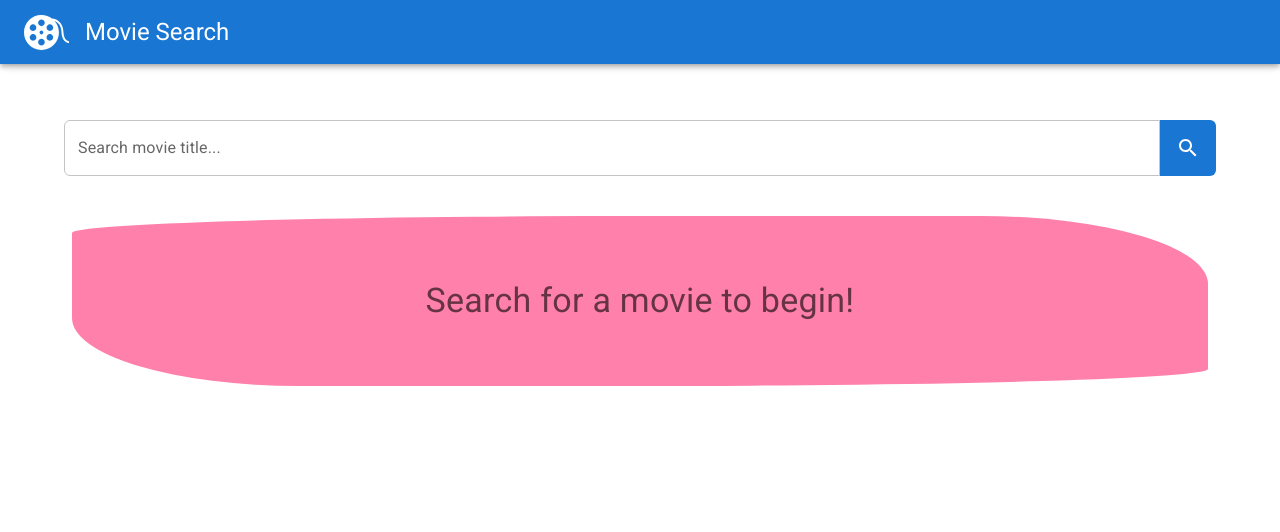
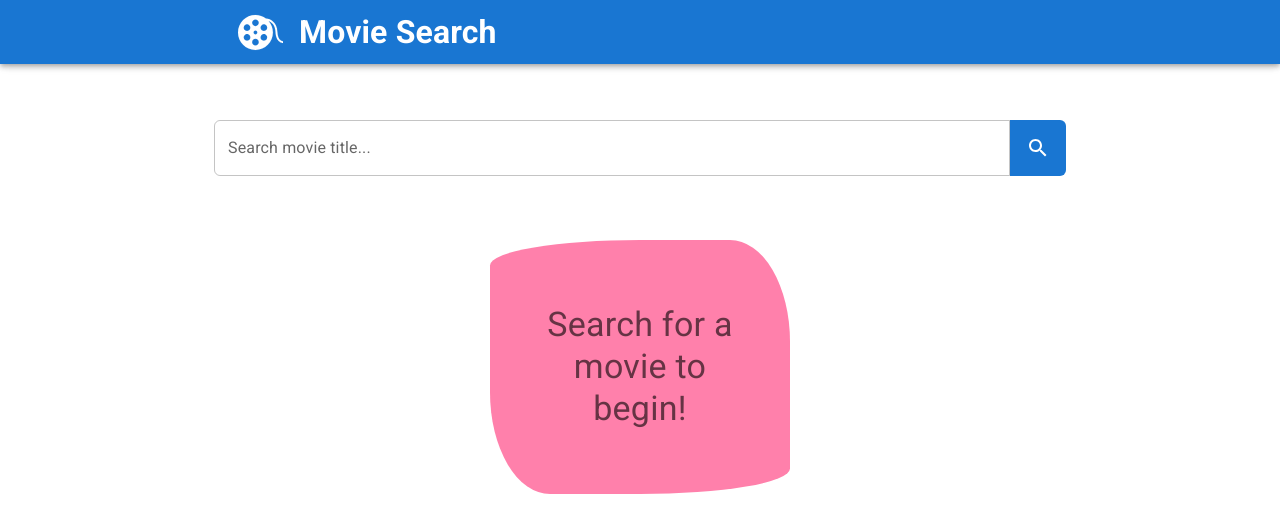
Before and after one commit to erikagaffney/movie-search-app, a React (Create React App) app: page / in a window 1280 px wide. Shown: the top 532 px of the page. Built offline with nearby package versions, Linux system fonts and the light colour scheme.

Commit message:
adding movie table & movie rows

```diff
--- a/src/App.css
+++ b/src/App.css
@@ -15,14 +15,12 @@
 .movie-genre::after {
   position: absolute;
   content: ' ';
-  border-radius: 4px;
   right: -8px;
   top: 0;
   width: 40px;
   height: 100%;
-  /** how to not hard code this**/
-  background-color: #ff80ab;
   transform: skewX(-20deg);
+  z-index: -1;
 }
 
 .movie-poster {
@@ -30,6 +28,15 @@
   object-fit: cover;
 }
 
-.critic-ratings {
-  width: 50%;
+.movie-poster,
+.movie-poster-container {
+  height: 100px;
 }
+
+.movie-poster-container {
+  width: 100px;
+}
+
+.ratings-loader {
+  min-width: 100px;
+}
--- a/src/components/App.js
+++ b/src/components/App.js
@@ -1,19 +1,22 @@
+import Container from '@mui/material/Container';
+
 import '../App.css';
-import Box from '@mui/material/Box';
-import CircularProgress from '@mui/material/CircularProgress';
-import Container from '@mui/material/Container';
-import EmptySearch from './EmptySearch';
+import API from '../api/MoviesAPI';
 import ErrorAlert from './ErrorAlert';
-import Fade from '@mui/material/Fade';
-import API from '../api/MoviesAPI';
 import Header from './Header';
+import MovieTable from './MovieTable';
 import SearchBar from './SearchBar';
+
 import { useState } from 'react';
 
 function App() {
+  // the value of the current search (in the search bar)
   const [searchValue, setSearchValue] = useState('');
+  // loading state for the movies call
   const [isLoading, setIsLoading] = useState(false);
+  // the movie results from the API
   const [movies, setMovies] = useState(null);
+  // error alert for empty search or failed API call
   const [showAlert, setShowAlert] = useState(false);
 
   function submitSearch(e) {
@@ -32,12 +35,12 @@ function App() {
     // make API call to get movies
     API.getMovies(searchValue)
       .then((res) => setMovies(res.Search))
-      .catch((error) => setShowAlert(true))
+      .catch(() => setShowAlert(true))
       .finally(() => setIsLoading(false));
   }
 
   return (
-    <Container maxWidth="lg" sx={{ mb: 5 }}>
+    <Container maxWidth="md" sx={{ mb: 5 }}>
       <Header />
       <main>
         <section>
@@ -49,19 +52,7 @@ function App() {
           />
         </section>
         <section>
-          {!movies && !isLoading && <EmptySearch />}
-          {/* {movies && !isLoading && <Results movies={movies} />} */}
-          <Fade
-            in={isLoading}
-            style={{
-              transitionDelay: isLoading ? '800ms' : '0ms'
-            }}
-            unmountOnExit
-          >
-            <Box height="40" textAlign="center" mt={8}>
-              <CircularProgress />
-            </Box>
-          </Fade>
+          <MovieTable movies={movies} isLoading={isLoading} />
         </section>
       </main>
       <ErrorAlert
--- a/src/components/EmptySearch.js
+++ b/src/components/EmptySearch.js
@@ -5,9 +5,10 @@ import Typography from '@mui/material/Typography';
 function EmptySearch() {
   return (
     <Box
+      className="empty-search-callout"
+      sx={{ mx: { xxs: 1, sm: 'auto' }, maxWidth: { sm: '300px' } }}
       py={8}
-      my={5}
-      mx={1}
+      my={8}
       backgroundColor="secondary.main"
       borderRadius="50% 20% / 10% 40%"
     >
--- a/src/components/Header.js
+++ b/src/components/Header.js
@@ -1,5 +1,6 @@
 import '../App.css';
 import AppBar from '@mui/material/AppBar';
+import Container from '@mui/material/Container';
 import Toolbar from '@mui/material/Toolbar';
 import Typography from '@mui/material/Typography';
 import { styled } from '@mui/material/styles';
@@ -10,12 +11,14 @@ function Header() {
   return (
     <>
       <AppBar position="fixed" color="primary">
+        <Container maxWidth="md">
           <Toolbar>
             <img src="film-reel-white.svg" className="header-logo" />
             <Typography variant="h5" component="h1" ml={2} flexGrow="1">
               Movie Search
             </Typography>
           </Toolbar>
+        </Container>
       </AppBar>
       <Offset />
     </>
--- /dev/null
+++ b/src/components/MovieRow.js
@@ -0,0 +1,66 @@
+import '../App.css';
+
+import Collapse from '@mui/material/Collapse';
+import IconButton from '@mui/material/IconButton';
+import KeyboardArrowDownOutlined from '@mui/icons-material/KeyboardArrowDownOutlined';
+import KeyboardArrowUpOutlined from '@mui/icons-material/KeyboardArrowUpOutlined';
+import TableCell from '@mui/material/TableCell';
+import TableRow from '@mui/material/TableRow';
+import Typography from '@mui/material/Typography';
+
+import { useState } from 'react';
+
+function MovieRow({ movie }) {
+  const [open, setOpen] = useState(false);
+
+  return (
+    <>
+      <TableRow key={`${movie.imdbID} HighLevel`} sx={{ minHeight: '125px' }}>
+        <TableCell
+          sx={{
+            pr: { xs: 0, sm: 1 },
+            py: 1,
+            pl: 1,
+            display: { xxs: 'none', xs: 'table-cell' }
+          }}
+          className="movie-poster-container"
+        >
+          <MoviePoster movie={movie} />
+        </TableCell>
+        <TableCell
+          component="th"
+          scope="row"
+          align="left"
+          sx={{
+            px: 0,
+            py: 1
+          }}
+        >
+          <Typography variant="h6" component="p" color="text.secondary">
+            {movie.Title}
+          </Typography>
+          <Typography variant="body" component="p" color="text.secondary">
+            {'Released In: ' + movie.Year}
+          </Typography>
+        </TableCell>
+        <TableCell sx={{ py: 0, pr: 1, width: '60px' }}>
+          <IconButton
+            aria-label="expand details"
+            size="small"
+            onClick={() => setOpen(!open)}
+          >
+            {open ? <KeyboardArrowUpOutlined /> : <KeyboardArrowDownOutlined />}
+          </IconButton>
+        </TableCell>
+      </TableRow>
+      <TableRow key={movie.imdbID + ' Detail'}>
+        <TableCell sx={{ p: 0 }} colSpan={6}>
+          <Collapse in={open} timeout="auto" unmountOnExit>
+          </Collapse>
+        </TableCell>
+      </TableRow>
+    </>
+  );
+}
+
+export default MovieRow;
--- /dev/null
+++ b/src/components/MovieTable.js
@@ -0,0 +1,50 @@
+import '../App.css';
+import EmptySearch from './EmptySearch';
+import MovieRow from './MovieRow';
+
+import Box from '@mui/material/Box';
+import Fade from '@mui/material/Fade';
+import CircularProgress from '@mui/material/CircularProgress';
+import Table from '@mui/material/Table';
+import TableBody from '@mui/material/TableBody';
+import TableContainer from '@mui/material/TableContainer';
+import Typography from '@mui/material/Typography';
+
+function MovieTable({ movies, isLoading }) {
+  if (isLoading) {
+    return (
+      <Fade
+        in={isLoading}
+        style={{
+          transitionDelay: isLoading ? '800ms' : '0ms'
+        }}
+        unmountOnExit
+      >
+        <Box height="40" textAlign="center" mt={8}>
+          <CircularProgress />
+        </Box>
+      </Fade>
+    );
+  } else if (!movies || movies.length === 0) {
+    return <EmptySearch />;
+  }
+
+  return (
+    <>
+      <Typography variant="h4" component="h2" color="text.secondary" my={4}>
+        {movies.length} Results
+      </Typography>
+      <TableContainer>
+        <Table aria-label="movie search results">
+          <TableBody>
+            {movies.map((movie) => (
+              <MovieRow movie={movie} key={movie.imdbID} />
+            ))}
+          </TableBody>
+        </Table>
+      </TableContainer>
+    </>
+  );
+}
+
+export default MovieTable;
--- a/src/components/SearchBar.js
+++ b/src/components/SearchBar.js
@@ -15,8 +15,6 @@ function SearchBar({ searchValue, setSearchValue, submitSearch, isLoading }) {
           label="Search movie title..."
           value={searchValue}
           onChange={(e) => setSearchValue(e.target.value)}
-          id="search-movies"
-          sx={{ borderRadius: '10px 0 0 10px' }}
         />
         <IconButton
           aria-label="search"
--- a/src/index.js
+++ b/src/index.js
@@ -2,13 +2,13 @@ import App from './components/App';
 import CssBaseline from '@mui/material/CssBaseline';
 import React from 'react';
 import ReactDOM from 'react-dom/client';
-import themes from './theme';
+import theme from './theme';
 import { ThemeProvider } from '@mui/material/styles';
 
 const root = ReactDOM.createRoot(document.getElementById('root'));
 root.render(
   <React.StrictMode>
-    <ThemeProvider theme={themes.light}>
+    <ThemeProvider theme={theme}>
       <CssBaseline />
       <App />
     </ThemeProvider>
--- a/src/theme.js
+++ b/src/theme.js
@@ -1,33 +1,36 @@
 import { createTheme } from '@mui/material/styles';
 
-// A custom theme for this app
-const lightTheme = createTheme({
+const theme = createTheme({
+  typography: {
+    h5: {
+      fontSize: '1.2rem'
+    }
+  },
   palette: {
-    mode: 'light',
     secondary: {
       main: '#ff80ab'
+    }
+  },
+  breakpoints: {
+    values: {
+      xxs: 0,
+      xs: 375,
+      sm: 600,
+      md: 900,
+      lg: 1200,
+      xl: 1536
     }
   }
 });
 
-const darkTheme = createTheme({
-  palette: {
-    mode: 'dark',
-    primary: {
-      main: '#00bcd4'
-    },
-    secondary: {
-      main: '#ff80ab'
-    },
-    text: {
-      primary: '#fafafa'
-    },
-    background: {
-      default: '#3b3838'
-    }
+theme.typography.h5 = {
+  fontSize: '1.2rem',
+  [theme.breakpoints.up('sm')]: {
+    fontSize: '1.5rem'
+  },
+  [theme.breakpoints.up('md')]: {
+    fontSize: '2rem'
   }
-});
+};
 
-const themes = { light: lightTheme, dark: darkTheme };
-
-export default themes;
+export default theme;
```
Also changed, not shown: src/components/MoviePoster.js (added, +34 -0 lines). Lines whose indentation alone changed are shown as unchanged.
